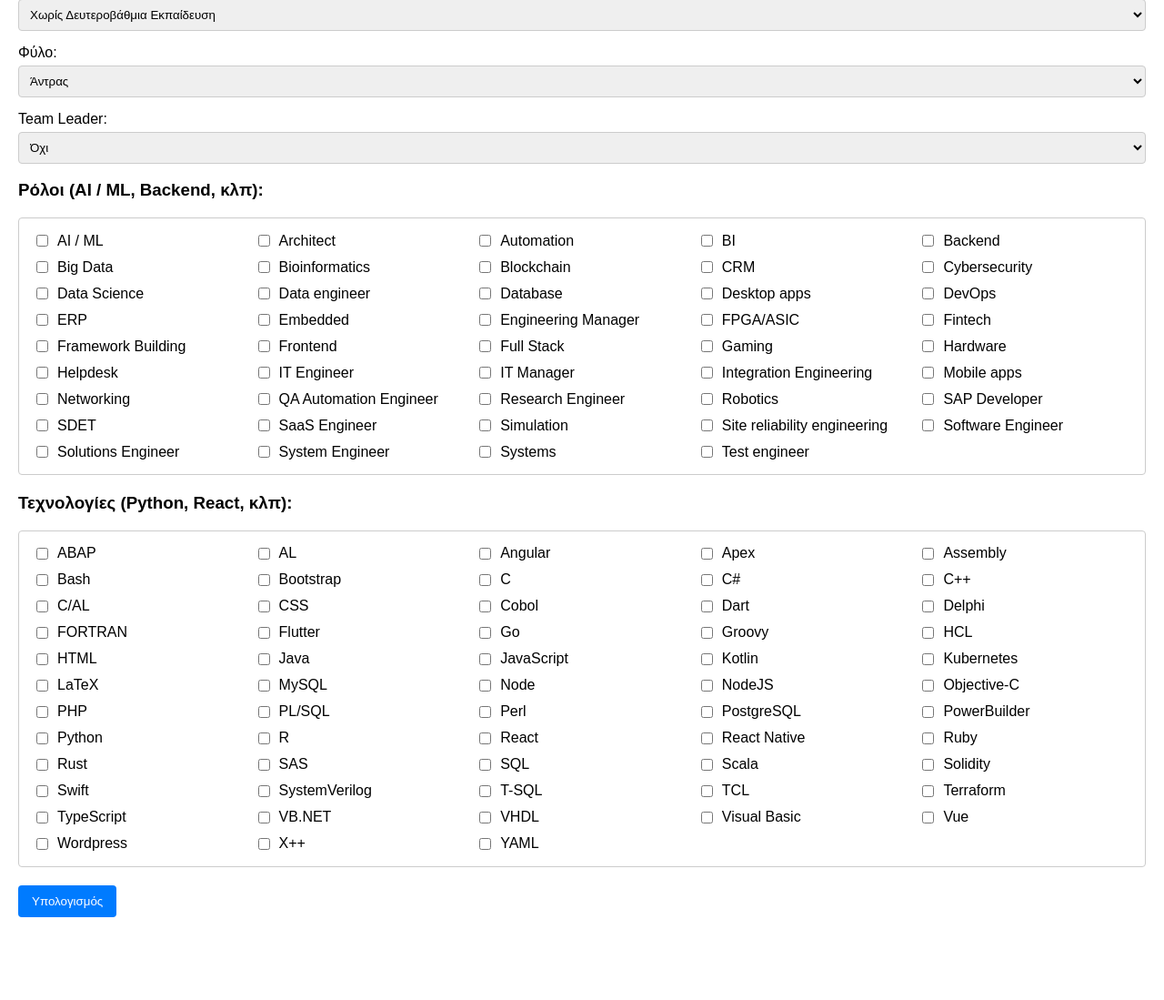
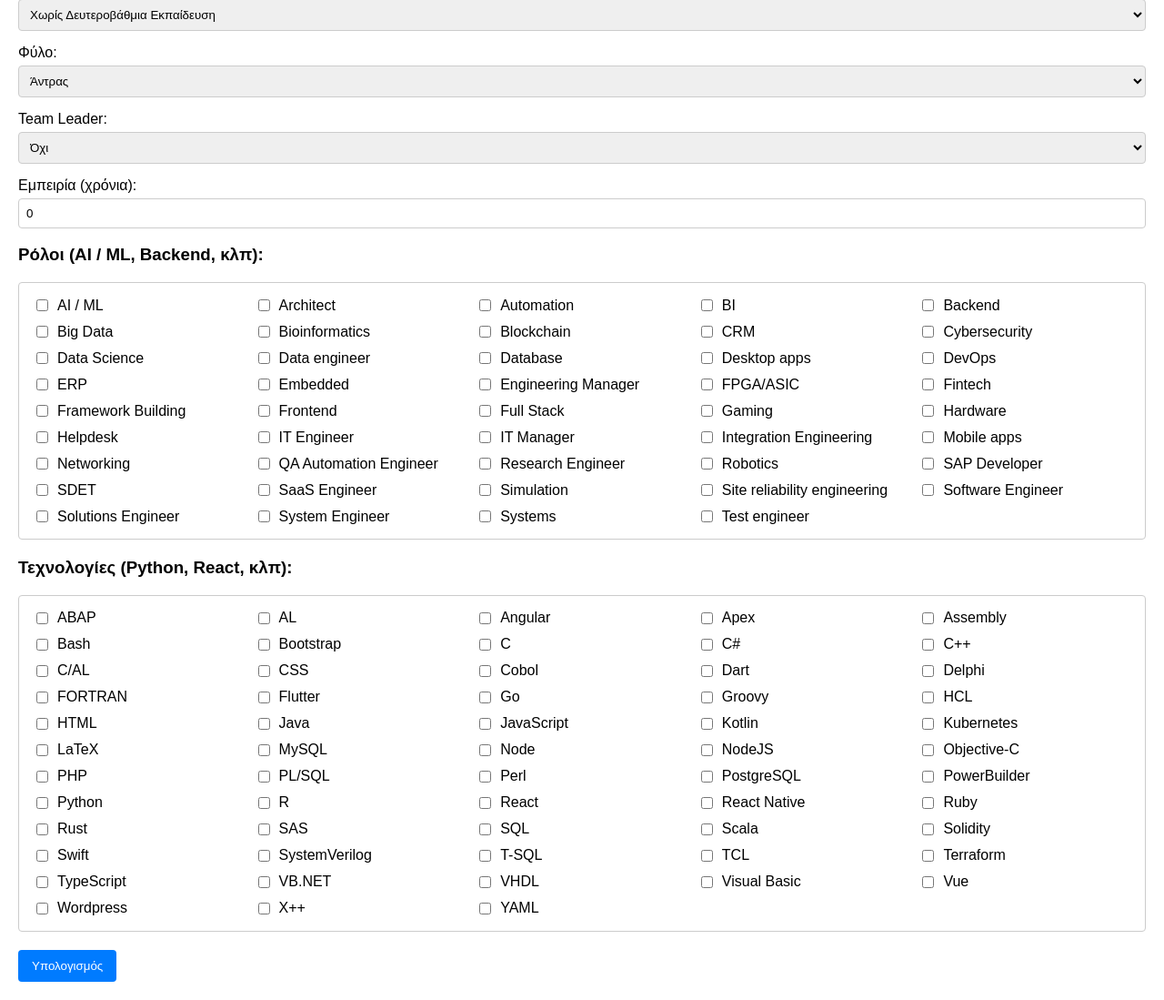
Before and after one commit to tkouleris/wage_calculator, a Flask app: page / in a window 1280 px wide. Shown: the part 364-1463 px from the top of the page at 91% size. Before the commit the page ends 1372 px from the top, so only its background shows below. Run offline with Flask 3, Linux system fonts and the light colour scheme.

Commit message:
Extend wage calculation logic to include experience input and improve form handling

```diff
--- a/app.py
+++ b/app.py
@@ -1,12 +1,134 @@
 from flask import Flask, render_template, request
+import os
 
 app = Flask(__name__)
 
 def calculate_wage(data):
     import joblib
+    path = os.path.join("model", "v1")
+    model = joblib.load(os.path.join(path, "income_model.pkl"))
+    imputer = joblib.load(os.path.join(path, "imputer.pkl"))
 
-    model = joblib.load("income_model.pkl")
-    imputer = joblib.load("imputer.pkl")
+    input_data = {
+        "Company HQ": data['company_hq'],
+        "Company Size": data['company_size'],
+        "Experience": data['experience'],
+        "Gender": data['gender'],
+        "Remote / On-Site / Both": data['way_of_working'],
+        "Team Leader": team_leader["Όχι"],
+        "Education": data['education'],
+        "AI / ML": 0,
+        "Architect": 0,
+        "Automation": 0,
+        "BI": 0,
+        "Backend": 0,
+        "Big Data": 0,
+        "Bioinformatics": 0,
+        "Blockchain": 0,
+        "CRM": 0,
+        "Cybersecurity": 0,
+        "Data Science": 0,
+        "Data engineer": 0,
+        "Database": 0,
+        "Desktop apps": 0,
+        "DevOps": 0,
+        "ERP": 0,
+        "Embedded": 0,
+        "Engineering Manager": 0,
+        "FPGA/ASIC": 0,
+        "Fintech": 0,
+        "Framework Building": 0,
+        "Frontend": 0,
+        "Full Stack": 0,
+        "Gaming": 0,
+        "Hardware": 0,
+        "Helpdesk": 0,
+        "IT Engineer": 0,
+        "IT Manager": 0,
+        "Integration Engineering": 0,
+        "Mobile apps": 0,
+        "Networking": 0,
+        "QA Automation Engineer": 0,
+        "Research Engineer": 0,
+        "Robotics": 0,
+        "SAP Developer": 0,
+        "SDET": 0,
+        "SaaS Engineer": 0,
+        "Simulation": 0,
+        "Site reliability engineering": 0,
+        "Software Engineer": 0,
+        "Solutions Engineer": 0,
+        "System Engineer": 0,
+        "Systems": 0,
+        "Test engineer": 0,
+        "ABAP": 0,
+        "AL": 0,
+        "Angular": 0,
+        "Apex": 0,
+        "Assembly": 0,
+        "Bash": 0,
+        "Bootstrap": 0,
+        "C": 0,
+        "C#": 0,
+        "C++": 0,
+        "C/AL": 0,
+        "CSS": 0,
+        "Cobol": 0,
+        "Dart": 0,
+        "Delphi": 0,
+        "FORTRAN": 0,
+        "Flutter": 0,
+        "Go": 0,
+        "Groovy": 0,
+        "HCL": 0,
+        "HTML": 0,
+        "Java": 0,
+        "JavaScript": 0,
+        "Kotlin": 0,
+        "Kubernetes": 0,
+        "LaTeX": 0,
+        "MySQL": 0,
+        "Node": 0,
+        "NodeJS": 0,
+        "Objective-C": 0,
+        "PHP": 0,
+        "PL/SQL": 0,
+        "Perl": 0,
+        "PostgreSQL": 0,
+        "PowerBuilder": 0,
+        "Python": 0,
+        "R": 0,
+        "React": 0,
+        "React Native": 0,
+        "Ruby": 0,
+        "Rust": 0,
+        "SAS": 0,
+        "SQL": 0,
+        "Scala": 0,
+        "Solidity": 0,
+        "Swift": 0,
+        "SystemVerilog": 0,
+        "T-SQL": 0,
+        "TCL": 0,
+        "Terraform": 0,
+        "TypeScript": 0,
+        "VB.NET": 0,
+        "VHDL": 0,
+        "Visual Basic": 0,
+        "Vue": 0,
+        "Wordpress": 0,
+        "X++": 0,
+        "YAML": 0
+    }
+    keys_list = list(input_data.values())
+    new_data = [keys_list]
+
+    new_data = imputer.transform(new_data)
+
+    prediction = model.predict(new_data)
+
+    print("Predicted Yearly Income:", prediction[0])
+    print("Monthly Income:", prediction[0] / 14)
 
 company_hq = {
     "Αθήνα": 0,
@@ -84,7 +206,8 @@ def index():
             "company_size": request.form.get('company_size'),
             "education": request.form.get('education'),
             "gender": request.form.get('gender'),
-            "team_leader": request.form.get('team_leader')
+            "team_leader": request.form.get('team_leader'),
+            "experience": request.form.get('experience'),
         }
 
         # Collect job roles (binary selection)
@@ -99,7 +222,10 @@ def index():
 
 
         result = "Selection received! (Calculation logic not defined yet)"
-
+        try:
+            calculate_wage(data)
+        except Exception as e:
+            print(f"Error in calculation: {e}")
     return render_template('index.html',
                            company_hq=company_hq,
                            way_of_working=way_of_working,
--- a/templates/index.html
+++ b/templates/index.html
@@ -19,11 +19,12 @@
             margin-bottom: 5px;
         }
 
-        select {
+        select, input[type="number"] {
             width: 100%;
             padding: 8px;
             border: 1px solid #ccc;
             border-radius: 4px;
+            box-sizing: border-box;
         }
 
         button {
@@ -133,6 +134,11 @@
     </div>
 
     <div class="form-group">
+        <label for="experience">Εμπειρία (χρόνια):</label>
+        <input type="number" step="1" name="experience" id="experience" min="0" max="50" value="0" required>
+    </div>
+
+    <div class="form-group">
         <h3>Ρόλοι (AI / ML, Backend, κλπ):</h3>
         <div class="roles-container">
             {% for role in job_roles %}
--- a/test_app.py
+++ b/test_app.py
@@ -22,6 +22,7 @@ class FlaskTestCase(unittest.TestCase):
             'education': '0',
             'gender': '0',
             'team_leader': '0',
+            'experience': '5',
             'job_roles': ['AI / ML', 'Backend'],
             'technologies': ['Python', 'React']
         })
```
